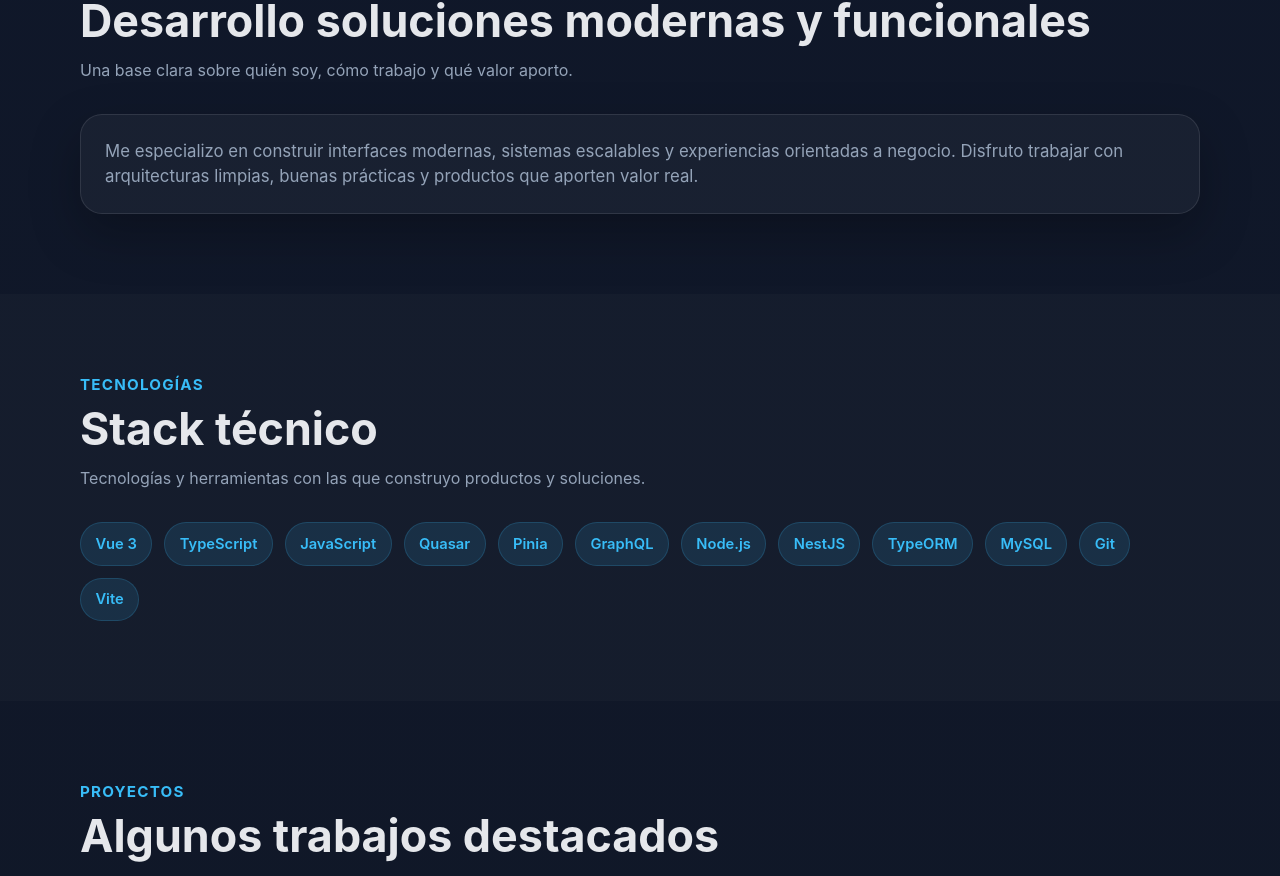
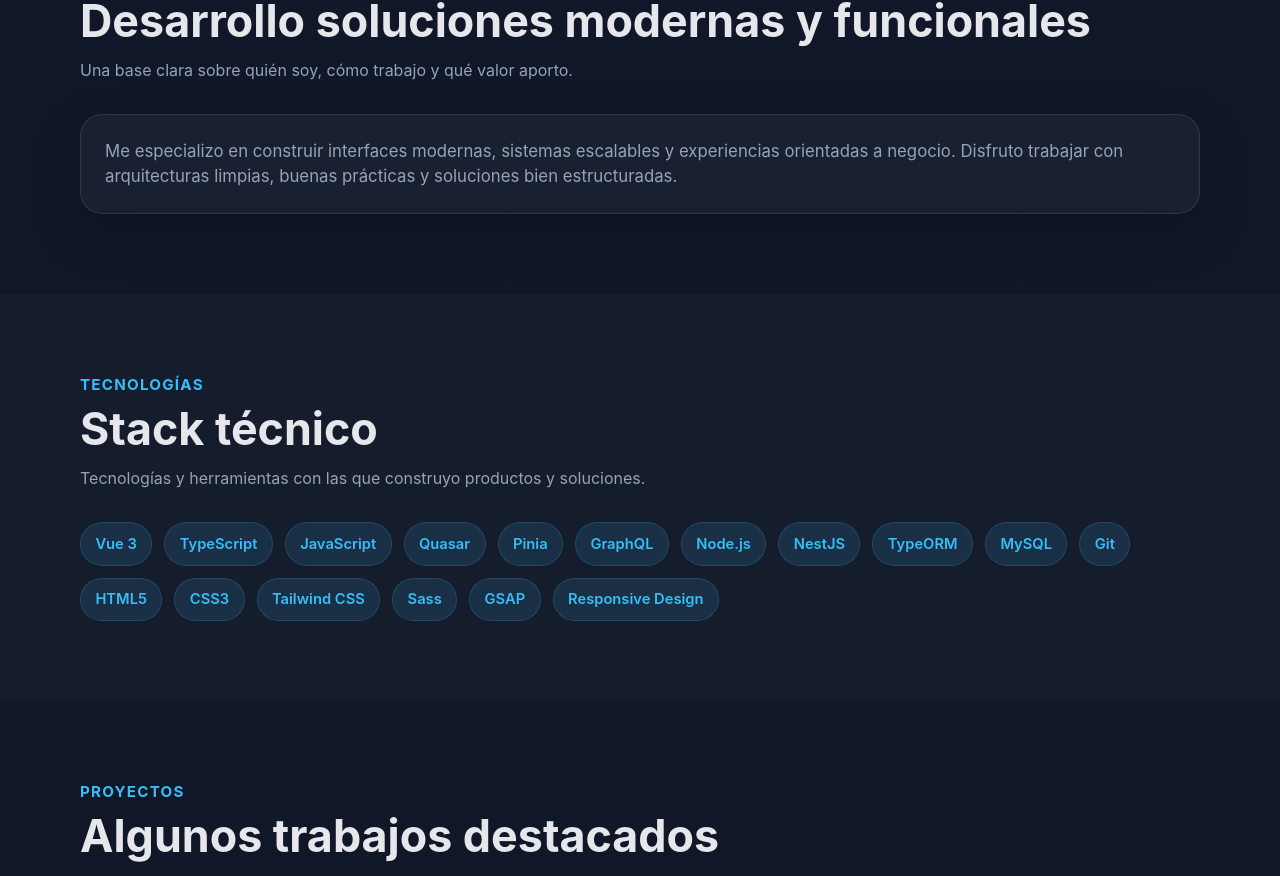
Before and after one commit to ManeyRodriguez/portafolio, a Vue app: page / in a window 1280 px wide. Shown: the part 902-1778 px from the top of the page. Built offline with nearby package versions, Linux system fonts and the light colour scheme.

Commit message:
fix: update portfolio details and improve formatting

```diff
--- a/src/data/portfolio.ts
+++ b/src/data/portfolio.ts
@@ -1,12 +1,13 @@
-import type { PortfolioData } from '../types/portfolio';
+import type { PortfolioData } from "../types/portfolio";
+
 
 export const portfolioData: PortfolioData = {
-  name: 'Juan Manuel Rodríguez Pérez',
+  name: 'Ing. Juan Manuel Rodríguez Pérez',
   role: 'Software Developer',
   summary:
     'Desarrollador e ingeniero de software con 2 años de experiencia en el mercado, enfocado en la construcción de soluciones frontend y backend con Vue, TypeScript, GraphQL, Quasar y tecnologías orientadas a entornos empresariales.',
   about:
-    'Me especializo en construir interfaces modernas, sistemas escalables y experiencias orientadas a negocio. Disfruto trabajar con arquitecturas limpias, buenas prácticas y productos que aporten valor real.',
+    'Me especializo en construir interfaces modernas, sistemas escalables y experiencias orientadas a negocio. Disfruto trabajar con arquitecturas limpias, buenas prácticas y soluciones bien estructuradas.',
   location: 'Moca, República Dominicana',
   profileImage: '/images/profile/foto_portafolio_juan_manuel.png',
   skills: [
@@ -21,7 +22,12 @@
     'TypeORM',
     'MySQL',
     'Git',
-    'Vite',
+      'HTML5',
+    'CSS3',
+    'Tailwind CSS',
+    'Sass',
+    'GSAP',
+    'Responsive Design',
   ],
   projects: [
     {
@@ -29,37 +35,21 @@
       description:
         'Plataforma de facturación electrónica con gestión de documentos, reportes, permisos, auditoría y certificados digitales.',
       technologies: ['Vue 3', 'Quasar', 'GraphQL', 'Node.js', 'TypeORM'],
+      image: '/images/projects/billhub_sin_texto.png',
       demoUrl: '',
       repoUrl: '',
-      image: '/images/projects/billhub_sin_texto.png',
     },
     {
       title: 'Sistema de Gestión Académica',
       description:
         'Aplicación para la gestión de procesos académicos, formularios administrativos y módulos operativos.',
       technologies: ['React', 'TypeScript', 'NestJS', 'SQL'],
+      image: '/images/projects/sistema_academico_sin_texto.png',
       demoUrl: '',
       repoUrl: '',
-      image: '/images/projects/sistema_academico_sin_texto.png',
     },
   ],
-  experience: [
-    {
-      company: 'Alliance Ingeniería en Software',
-      role: 'Software Developer',
-      period: '2025 - Actualidad',
-      description:
-        'Desarrollo de soluciones empresariales, interfaces modernas y módulos funcionales con Vue, Quasar y backend con tecnologías modernas.',
-    },
-    {
-      company: 'Ethics Code',
-      role: 'Desarrollador de Software',
-      period: '2024 - 2025',
-      description:
-        'Participación en desarrollo web, implementación de funcionalidades de negocio y mantenimiento de sistemas.',
-    },
-  ],
-  contact: {
+contact: {
     email: 'maneyrodriguez@gmail.com',
     github: 'https://github.com/ManeyRodriguez',
     linkedin: 'https://www.linkedin.com/in/juan-manuel-rodriguez-perez-08a09665/',
```
